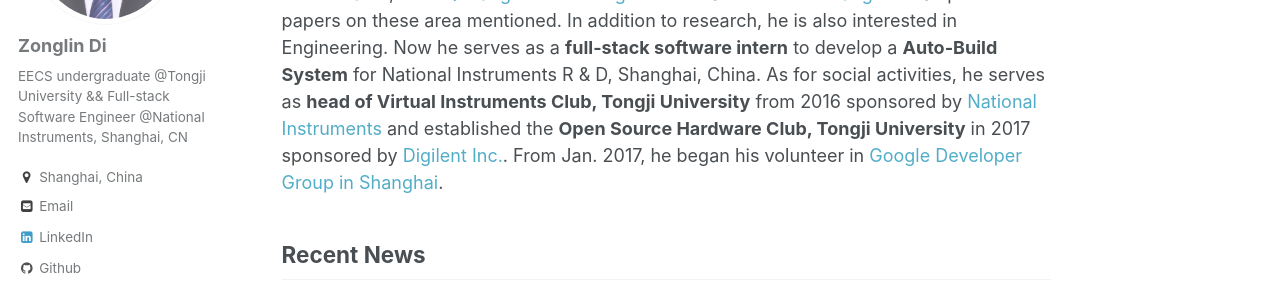
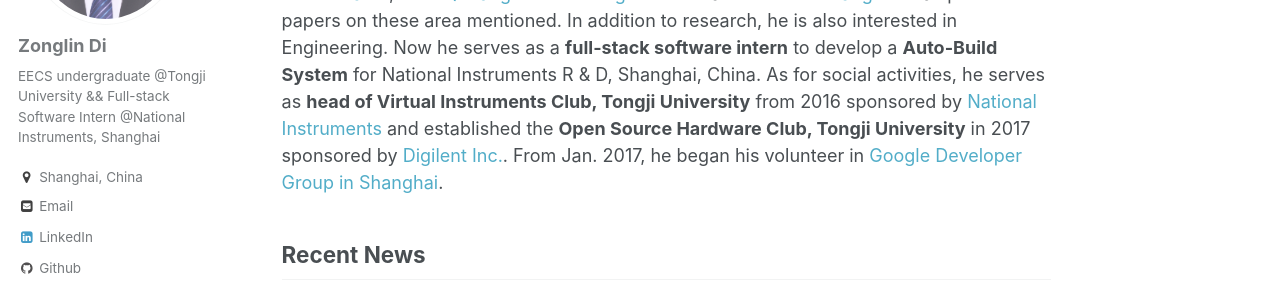
Before and after one commit to ElegantLin/elegantlin.github.io, a Jekyll site: the page built from _pages/about.md, in a window 1280 px wide. Shown: the part 315-606 px from the top of the page. Built offline with Jekyll 4.4.1, drawn with Linux system fonts in a browser that asks for light colours; some web fonts are replaced.

Commit message:
update personal info

```diff
--- a/_config.yml
+++ b/_config.yml
@@ -81,7 +81,7 @@
 author:
   name             : "Zonglin Di"
   avatar           : "Zonglin Di.jpg"
-  bio              : "EECS undergraduate @Tongji University && Full-stack Software Engineer @National Instruments, Shanghai, CN"
+  bio              : "EECS undergraduate @Tongji University && Full-stack Software Intern @National Instruments, Shanghai"
   location         : "Shanghai, China"
   employer         :
   googlescholar    : "https://scholar.google.com/citations?user=5lFDxsMAAAAJ&hl=en"
@@ -93,7 +93,7 @@
   flickr           :
   facebook         :
   foursquare       :
-  github           : "https://github.com/ElegantLin"
+  github           : "ElegantLin"
   google_plus      :
   keybase          :
   instagram        :
```
